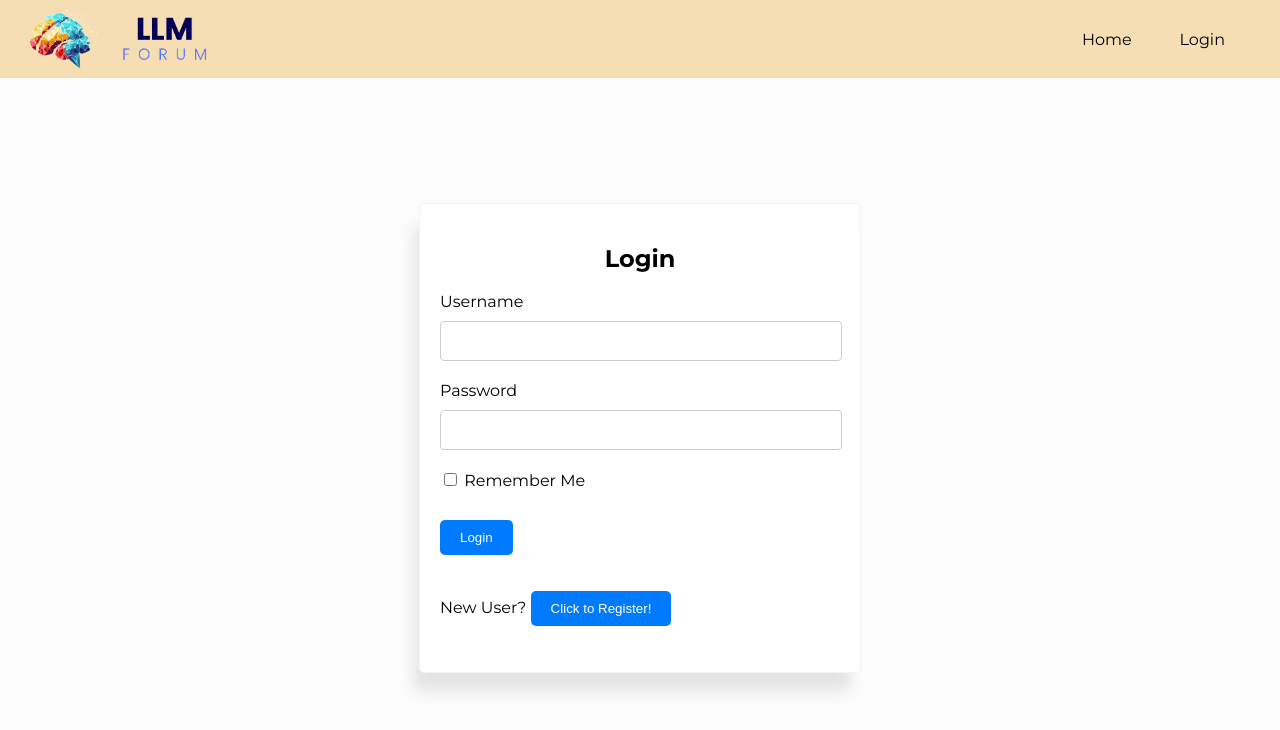
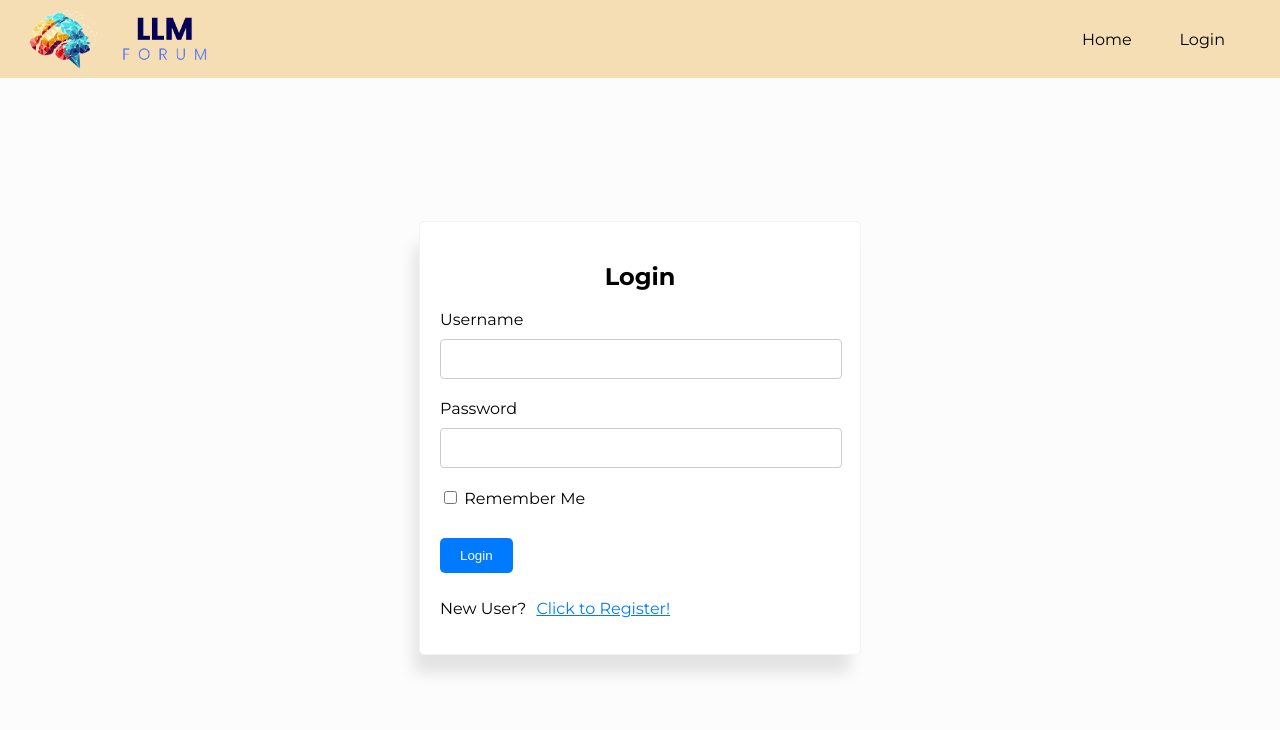
Before and after one commit to jith4j/CITS5505-Agile-Web-Development, a Flask app: page /login in a window 1280 px wide. Shown: the top 730 px of the page. Run offline with Flask 3, Linux system fonts and the light colour scheme; some web fonts are replaced.

Commit message:
Changed register button to hyperlink in login.html template.

```diff
--- a/app/templates/login.html
+++ b/app/templates/login.html
@@ -32,7 +32,7 @@
                 {{ form.submit(class="btn") }}
             </div>
         </form>
-        <p>New User? <button class="btn"><a href="{{ url_for('register') }}">Click to Register!</a></button></p>
+        <p>New User?<a class="reg-link" href="{{ url_for('register') }}">Click to Register!</a></p>
     </div>
 </div>
 {% endblock %}
```
